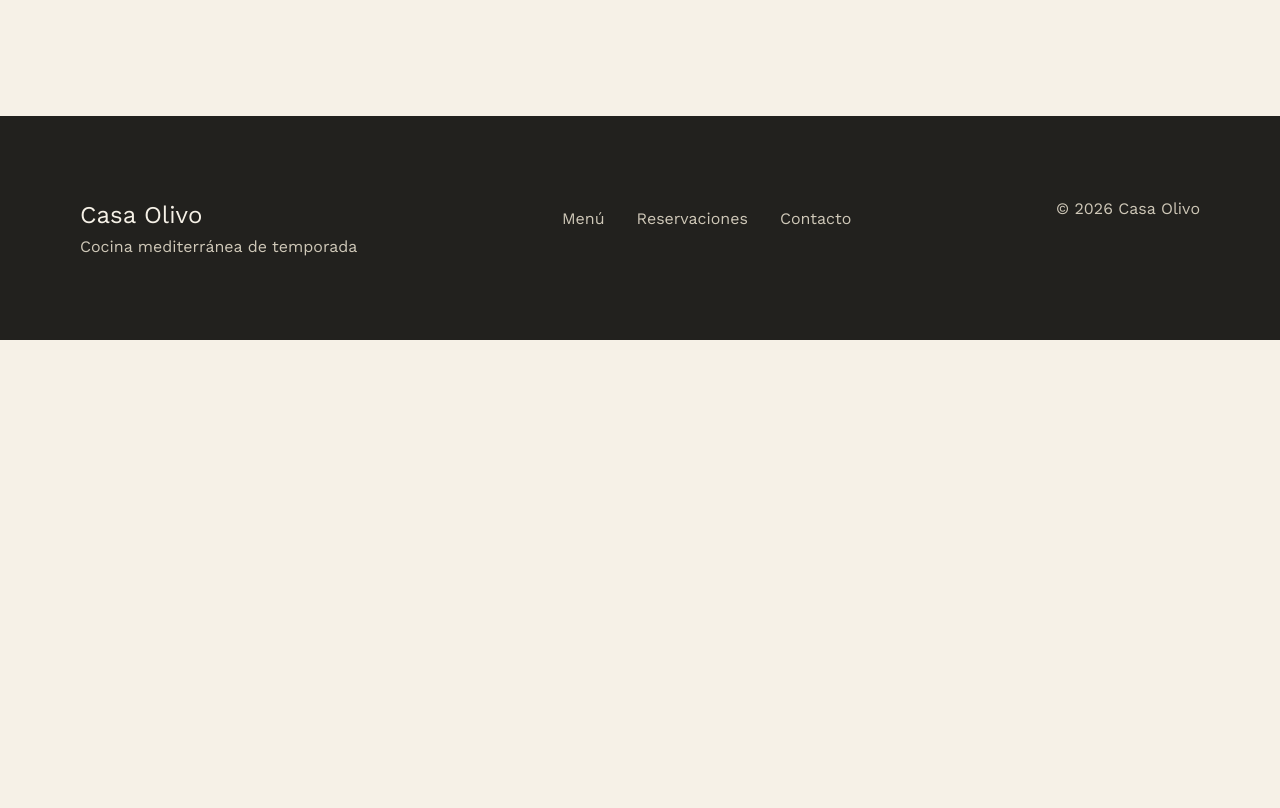
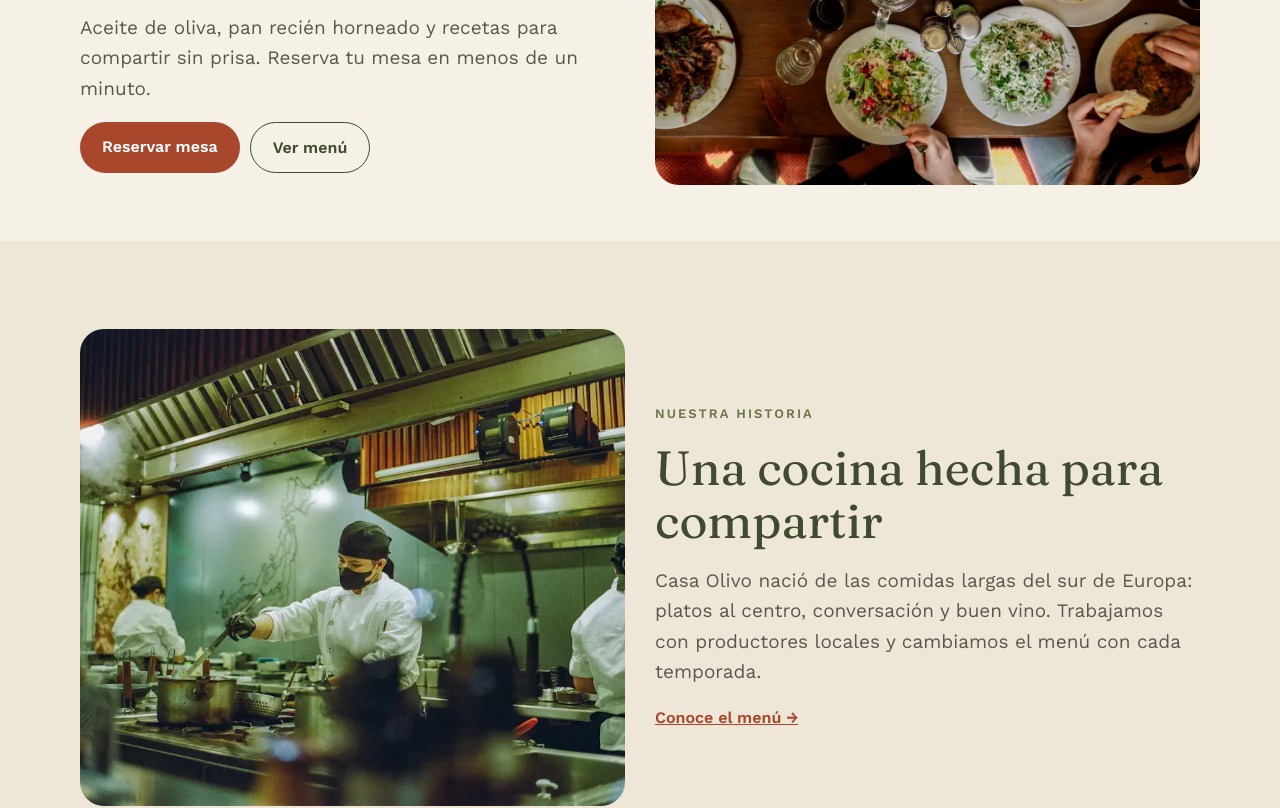
Before and after one commit to giovanigomez1/casaOlivoFrontend, a React (Vite) app: page / in a window 1280 px wide. Shown: the part 460-1268 px from the top of the page. Before the commit the page ends 800 px from the top, so only its background shows below. Built offline with nearby package versions, Linux system fonts and the light colour scheme; no server answers.

Commit message:
feat: add hero and our story sections with shared split layout

```diff
--- /dev/null
+++ b/src/components/home/Hero.jsx
@@ -0,0 +1,24 @@
+import split from './SplitSection.module.css'
+import styles from './Hero.module.css'
+import heroImg from '../../assets/hero.webp'
+import { Link } from 'react-router'
+
+export default function Hero() {
+  return (
+    <section className={split.section}>
+      <div className={`${split.content} ${styles.content}`}>
+        <p className={split.subtitle}>Cocina Mediterránea de temporada</p>
+        <h1>Sabores del Mediterráneo, en tu mesa.</h1>
+        <p>Aceite de oliva, pan recién horneado y recetas para compartir sin prisa. Reserva tu mesa en menos de un minuto.</p>
+        <div className={styles.actions}>
+          <Link to='/reservaciones' className={styles.reservations}>Reservar mesa</Link>
+          <Link to='/menu' className={styles.menu}>Ver menú</Link>
+        </div>
+      </div>
+      <div className={split.image}>
+        <img src={heroImg} alt="Mesa servida con platillos mediterráneos" width="1600" height="1067" fetchPriority='high' />
+      </div>
+
+    </section>
+  )
+}
--- /dev/null
+++ b/src/components/home/Hero.module.css
@@ -0,0 +1,47 @@
+.content {
+  & h1 {
+    font-size: 4.2rem;
+  }
+
+  .actions {
+    display: flex;
+    flex-direction: column;
+    gap: 1rem;
+
+    & a {
+      text-decoration: none;
+      font-size: 1.6rem;
+      padding: 1.2rem 2.2rem;
+      border-radius: var(--radius-pill);
+      font-weight: 600;
+      text-align: center;
+    }
+
+    .reservations {
+      color: var(--color-white);
+      background-color: var(--color-terracotta);
+    }
+
+    .menu {
+      color: var(--color-olive);
+      border: 1px solid var(--color-olive);
+
+    }
+  }
+}
+
+
+
+/* ---------- Escritorio ---------- */
+@media (min-width: 56.25em) {
+  .content {
+    & h1 {
+      font-size: clamp(4.2rem, 5.6vw, 7.2rem);
+    }
+
+    .actions {
+      flex-direction: row;
+    }
+  }
+
+}
--- /dev/null
+++ b/src/components/home/OurStory.jsx
@@ -0,0 +1,27 @@
+import split from './SplitSection.module.css'
+import styles from './OurStory.module.css'
+import storyImg from '../../assets/cocina.webp'
+import { Link } from 'react-router'
+
+
+export default function OurStory() {
+  return (
+    <section className={`${split.section} ${styles.ourStory}`}>
+      <div className={split.image}>
+        <img src={storyImg} alt="Cocina del restaurante" width="1000" height="663" loading="lazy" />
+      </div>
+      <div className={`${split.content} ${styles.content}`}>
+        <p className={split.subtitle}>Nuestra historia</p>
+        <h2>Una cocina hecha para compartir</h2>
+        <p>Casa Olivo nació de las comidas largas del sur de Europa: platos al centro, conversación y buen vino. Trabajamos con productores locales y cambiamos el menú con cada temporada.</p>
+
+        <Link to='/menu' className={styles.link}>
+          Conoce el menú &rarr;
+        </Link>
+
+
+      </div>
+
+    </section>
+  )
+}
--- /dev/null
+++ b/src/components/home/OurStory.module.css
@@ -0,0 +1,31 @@
+.ourStory {
+  background-color: var(--color-sand);
+
+  .content {
+    grid-row: 1;
+
+    & h2 {
+      font-size: 4.2rem;
+    }
+
+    .link {
+      font-size: 1.6rem;
+      font-weight: 600;
+      color: var(--color-terracotta);
+    }
+  }
+
+}
+
+/* ---------- Escritorio ---------- */
+@media (min-width: 56.25em) {
+  .ourStory {
+    .content {
+      grid-row: auto;
+
+      & h2 {
+        font-size: clamp(3.2rem, 4vw, 4.8rem);
+      }
+    }
+  }
+}
--- /dev/null
+++ b/src/components/home/SplitSection.module.css
@@ -0,0 +1,61 @@
+.section {
+  display: grid;
+  grid-template-columns: 1fr;
+  padding: 4rem 2rem 2rem 2rem;
+  gap: 3rem;
+
+  .content {
+    display: flex;
+    gap: 1.8rem;
+    flex-direction: column;
+
+    .subtitle {
+      font-size: 1.2rem;
+      color: var(--color-olive-muted);
+      font-weight: 600;
+      text-transform: uppercase;
+      letter-spacing: 0.16em;
+    }
+
+    & p {
+      font-size: 1.6rem;
+      color: var(--color-stone);
+    }
+  }
+
+  .image {
+    border-radius: 2.4rem;
+    overflow: hidden;
+    aspect-ratio: 4 / 3;
+
+    & img {
+      width: 100%;
+      height: 100%;
+      display: block;
+      object-fit: cover;
+    }
+  }
+}
+
+/* ---------- Escritorio ---------- */
+@media (min-width: 56.25em) {
+  .section {
+    padding: 8.8rem 8rem 5.6rem 8rem;
+    grid-template-columns: repeat(2, minmax(0, 1fr));
+    align-items: center;
+
+    .content {
+      .subtitle {
+        font-size: 1.3rem;
+      }
+
+      & p {
+        font-size: 1.9rem;
+      }
+    }
+
+    .image {
+      aspect-ratio: 8 / 7;
+    }
+  }
+}
--- a/src/pages/Home.jsx
+++ b/src/pages/Home.jsx
@@ -1,3 +1,12 @@
+import Hero from '../components/home/Hero'
+import OurStory from '../components/home/OurStory'
+
+
 export default function Home() {
-  return <h1 className="container">Home</h1>
+  return (
+    <>
+      <Hero />
+      <OurStory />
+    </>
+  )
 }
```
Also changed, not shown: src/assets/cocina.webp (added), src/assets/hero.webp (added), src/components/home/FeatureDishes.module.css (added), src/components/home/FeaturedDishes.jsx (added), src/components/home/VisitUs.jsx (added), src/components/home/VisitUs.module.css (added).
